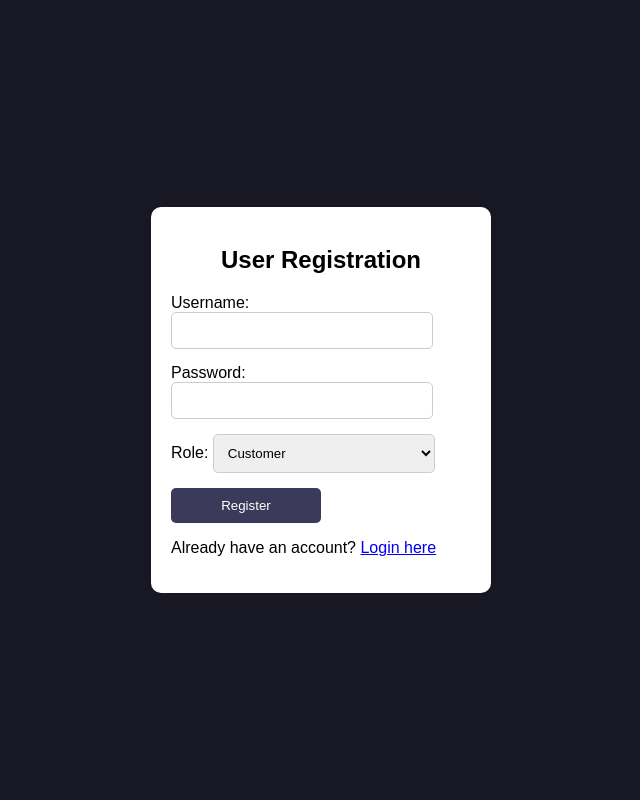
After one commit to Shene24/lafwarehouse, a PHP site: page /lafargeStock/registration.php in a window 1280 px wide. The commit adds this page. Shown: the whole page, without its empty margins (319-959 px from the left). Run offline with PHP 8.4, Linux system fonts and the light colour scheme.

Commit message:
registration&login completed

```diff
--- a/config.php
+++ b/config.php
@@ -11,6 +11,6 @@ $conn = mysqli_connect($servername, $username, $password, $dbname);
 if (!$conn) {
     die("Connection failed: " . mysqli_connect_error());
 } else {
-    // echo "Connected successfully";
+     //echo "Connected successfully";
 }
 ?>
--- a/index.html
+++ b/index.html
@@ -215,6 +215,7 @@
       <button>Warehouse</button>
     </div>
 
+
     <div class="about-me">
       <div class="about-me-text">
         <h2>About Us</h2>
--- /dev/null
+++ b/registration.php
@@ -0,0 +1,109 @@
+<!DOCTYPE html>
+<html>
+<head>
+    <title>Registration Page</title>
+
+    <style>
+        body {
+            font-family: Arial, sans-serif;
+            background-color:#191825;
+            margin: 0;
+            padding: 0;
+            display: flex;
+            justify-content: center;
+            align-items: center;
+            height: 100vh;
+        }
+        .registration-container {
+            background-color: #fff;
+            padding: 20px;
+            border-radius: 10px;
+            box-shadow: 0px 0px 10px rgba(0, 0, 0, 0.2);
+            width: 300px;
+        }
+        .registration-container h2 {
+            text-align: center;
+            margin-bottom: 20px;
+        }
+        .registration-form input[type="text"],
+        .registration-form input[type="password"],
+        .registration-form select
+
+        {
+            width: 80%;
+            padding: 10px;
+            margin-bottom: 15px;
+            border: 1px solid #ccc;
+            border-radius: 5px;
+        }
+        .registration-form select {
+            width: 100%; /* Adjust the width to 100% to make it a block element */
+            padding: 10px;
+            margin-bottom: 15px;
+            border: 1px solid #ccc;
+            border-radius: 5px;
+        }
+        .registration-form input[type="submit"] {
+            background-color: #3c3a5a;
+            color: #fff;
+            border: none;
+            padding: 10px;
+            border-radius: 5px;
+            width: 50%;
+            cursor: pointer;
+            transition: background-color 0.3s ease;
+        }
+        .registration-form input[type="submit"]:hover {
+            background-color: #0056b3;
+        }
+    </style>
+
+ <!-- Include your CSS links here -->
+</head>
+<body>
+    <div class="registration-container">
+        <h2>User Registration</h2>
+        <form class="registration-form" action="registration.php" method="post">
+            <label for="username">Username:</label>
+            <input type="text" name="username" required>
+
+            <label for="password">Password:</label>
+            <input type="password" name="password" required>
+
+            <label for="role">Role:</label>
+            <select name="role" style="width: 74%; padding: 10px; border: 1px solid #ccc; border-radius: 5px;">
+                <option value="Customer">Customer</option>
+                <option value="admin">Admin</option>
+            </select>
+
+            <input type="submit" value="Register">
+        </form>
+        <p>Already have an account? <a href="login.php">Login here</a></p>
+    </div>
+</body>
+</html>
+
+
+
+<?php
+require_once("config.php");
+
+if ($_SERVER["REQUEST_METHOD"] == "POST") {
+    $username = $_POST["username"];
+    $password = password_hash($_POST["password"], PASSWORD_DEFAULT); // Hash the password
+    $role = $_POST["role"]; // Added role
+
+    // Perform database insert
+    $sql = "INSERT INTO users (username, password, role) VALUES (?, ?, ?)";
+    $stmt = $conn->prepare($sql);
+
+    if ($stmt->bind_param("sss", $username, $password, $role) && $stmt->execute()) {
+        header("Location: index.html"); // Redirect to index.html
+        exit;
+    } else {
+        echo "Registration failed.";
+    }
+}
+
+$conn->close();
+?>
--- a/styles.css
+++ b/styles.css
@@ -148,4 +148,5 @@ th, td {
   transform: translate(-50%, -50%);
 }
 
-/*styles for the main page*/
+/*styles for the registration page*/
+/* Define your styling here */
```
Also changed, not shown: login.php (+16 -12 lines).
